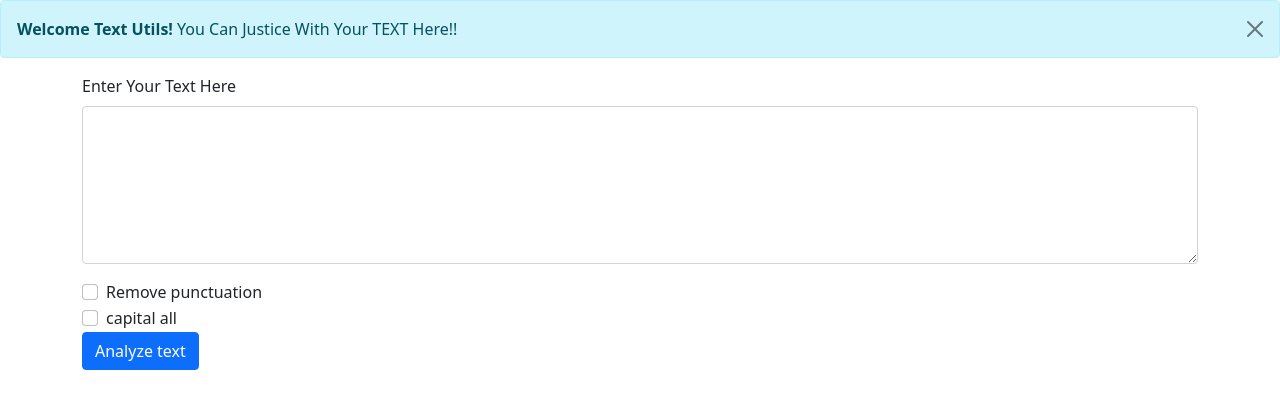
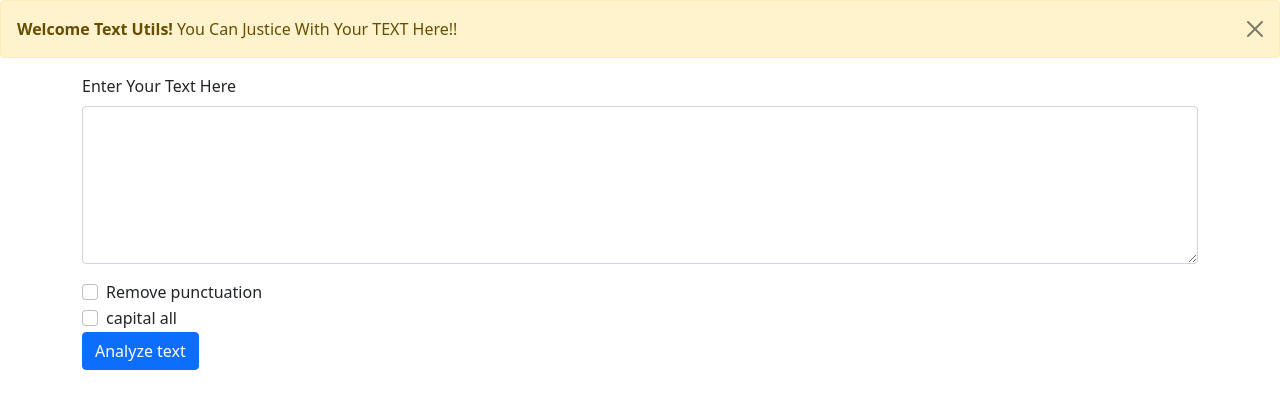
Before and after one commit to Snehal-N/FirstDanjoProject-sample, a Django app: page / in a window 1280 px wide. Shown: the part 56-465 px from the top of the page. Run offline with Django 3.2, Linux system fonts and the light colour scheme.

Commit message:
Trial commit

```diff
--- a/templates/index.html
+++ b/templates/index.html
@@ -38,7 +38,7 @@
   </div>
 </nav>
 
-<div class="alert alert-info alert-dismissible fade show" role="alert">
+<div class="alert alert-warning alert-dismissible fade show" role="alert">
   <strong>Welcome Text Utils!</strong> You Can Justice With Your TEXT Here!!
   <button type="button" class="btn-close" data-bs-dismiss="alert" aria-label="Close"></button>
 </div>
```
